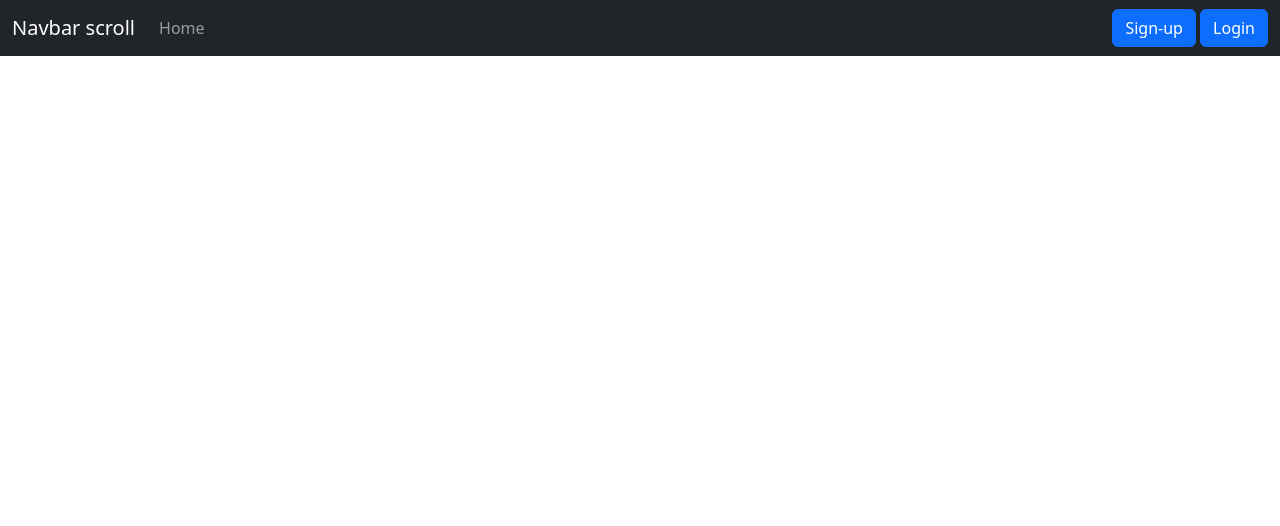
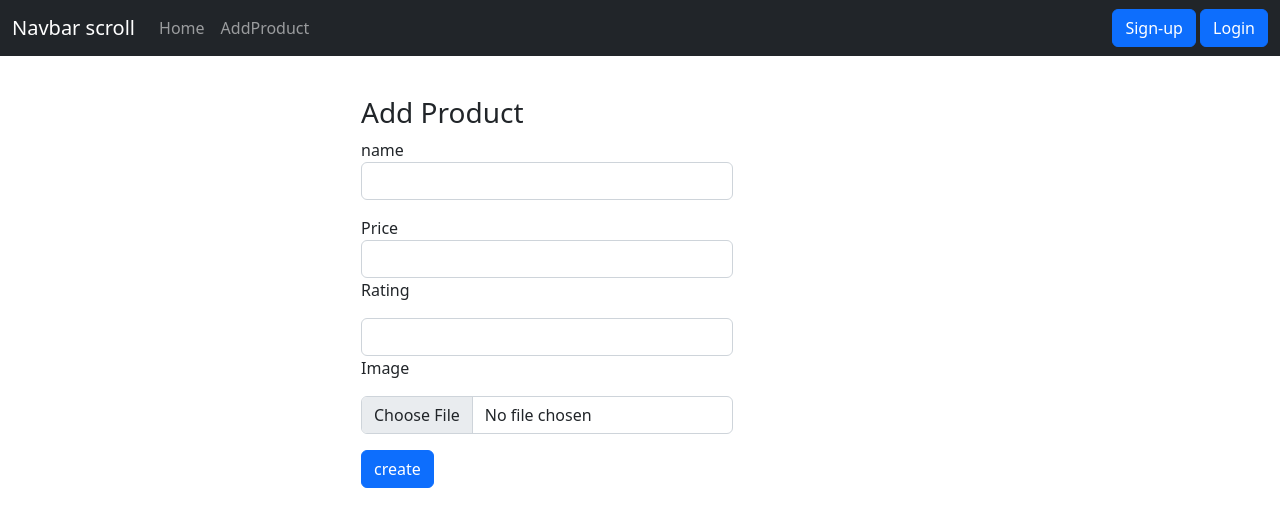
Before and after one commit to ratheeshtechversant/react-product-list, a React (Create React App) app: page /addproduct in a window 1280 px wide. Shown: the top 526 px of the page. Built offline with nearby package versions, Linux system fonts and the light colour scheme.

Commit message:
file upload completed

```diff
--- /dev/null
+++ b/src/components/AddProduct.js
@@ -0,0 +1,61 @@
+import React ,{useState} from 'react'
+import { Container } from 'react-bootstrap'
+import axios from 'axios'
+const AddProduct = () => {
+    function handleSubmit(event){
+        event.preventDefault();
+        const data = new FormData();
+
+        data.append("product[name]",event.target.name.value);
+        data.append("product[price]",event.target.price.value);
+        data.append("product[rating]",event.target.rating.value);
+        data.append("product[image]", event.target.image.files[0]);
+        submitToAPI(data)
+
+    }
+    function submitToAPI(data){
+        fetch('http://127.0.0.1:3000/api/products',{
+            method: "POST",
+            body: data
+        })
+        .then(response => response.json())
+        .then(data => console.log(data))
+        .catch((error) => console.error(error))
+    }
+  return (
+<>
+    <Container>
+        <div>
+            <br/><br/><br/><br/>
+        </div>
+            <div className='col-sm-4 offset-sm-3'>
+            <h3>Add Product</h3>
+            <form onSubmit={(e) => handleSubmit(e)}>
+                <div className="mb-3">
+                <label>name</label>
+                <input type='text' name='name' id='name' className="form-control"/>
+                </div>
+                <div className="mb-3">
+                <label>Price</label>
+                <input type='text' name='price' id='price' className="form-control"/>
+                <label>Rating</label>
+                </div>
+                <div className="mb-3">
+                <input type='text' name='rating' id='rating' className="form-control"/>
+                <label>Image</label>
+                </div>
+                <div className="mb-3">
+                <input type='file' name='image' id='image'  className="form-control"/>
+                </div>
+                <div>
+                <button type='submit' className="btn btn-primary">create</button>
+                </div>
+            </form>
+
+
+      </div>
+      </Container>
+    </>  )
+}
+
+export default AddProduct
--- a/src/components/Login.js
+++ b/src/components/Login.js
@@ -1,4 +1,4 @@
-import React,{useState} from 'react'
+import React,{useState,useEffect} from 'react'
 import { Container } from 'react-bootstrap'
 import axios from 'axios'
 import { useCookies } from 'react-cookie';
@@ -8,7 +8,7 @@ const Login = () => {
     const [email,setEmail] = useState("")
     const [password,setPassword] = useState("")
     const [cookies, setCookie, removeCookie] = useCookies(['user'])
-
+    const [user1,setUser] = useState("")
     function LogIn(){
 
         axios.post('http://localhost:3000/users/sign_in',
@@ -19,22 +19,27 @@ const Login = () => {
         }
         ).then(result => {
             window.alert("Email : "+ result.data.user.email)
-            console.log(result)
-            setCookie('user',[ result.data.user,result.headers.authorization], { path: '/' })
-            console.log(cookies)
+            setUser(result.data)
 
         })
         .catch(error => {
             window.alert(error.response.data.error)
             console.log(error)
         })
+
     }
+    function Show(){
+      // window.alert(user1.image_url.image_url)
+      document.getElementById('email').innerHTML = user1.image_url.email
+      document.getElementById('img').src = user1.image_url.image_url
 
+    }
   return (
     <Container>
         <div>
         <br/><br/><br/><br/>
       </div>
+
       <div className='col-sm-4 offset-sm-3'>
         <h3>Sign In</h3>
         <div className="mb-3">
@@ -82,6 +87,13 @@ const Login = () => {
 
           <h6>
           </h6>
+          <button type="submit" className="btn btn-primary"
+          onClick={Show}>
+            show User
+          </button>
+          <div><h4 id='email'></h4>
+          <img id='img' src='' style={{height: '17rem', width: '14rem'}}/>
+          </div>
     </Container>
   )
 }
--- a/src/components/Navbarhead.js
+++ b/src/components/Navbarhead.js
@@ -4,6 +4,7 @@ import {Routes, Route, Link } from 'react-router-dom';
 import Login from './Login';
 import ProductList from './ProductList';
 import Signup from './Signup';
+import AddProduct from './AddProduct';
 
 const Navbarhead = () => {
 
@@ -20,6 +21,7 @@ const Navbarhead = () => {
             navbarScroll
           >
             <Link to="/" className='nav-link'>Home</Link>
+            <Link to="addproduct" className='nav-link'>AddProduct</Link>
 
           </Nav>
           {/* <Form className="d-flex"> */}
@@ -35,6 +37,7 @@ const Navbarhead = () => {
       <Route path="/" element={<ProductList />} />
       <Route path="signup" element={<Signup />} />
       <Route path="login" element={<Login />} />
+      <Route path="addproduct" element={<AddProduct />} />
     </Routes>
 </>
   );
--- a/src/components/ProductList.js
+++ b/src/components/ProductList.js
@@ -26,15 +26,15 @@ const ProductList = ({product}) => {
           {
 
           products.map((products) => (
-            <div className='col-xl-3 col-lg-4 col-md-6 col-sm-12' key={products.id}>
-            <Card className='mb-3 shadow p-3 mb-5 bg-body rounded' style={{ height: '13rem' }}>
-                {/* <Card.Img variant="top" src="https://cdn.pixabay.com/photo/2015/04/23/22/00/tree-736885_960_720.jpg" /> */}
+            <div className='col-xl-3 col-lg-4 col-md-6 col-sm-12' key={products.attributes.id}>
+            <Card className='mb-3 shadow p-3 mb-5 bg-body rounded' style={{ height: '20rem' }}>
+                <Card.Img variant="top" src={products.attributes.image_url} style={{ height: '10rem', width: '14rem' }}/>
                 <Card.Body>
-                    <Card.Title className='text-success'>{products.name}</Card.Title>
+                    <Card.Title className='text-success'>{products.attributes.name}</Card.Title>
 
-                    <Card.Text>Price:{products.price}
+                    <Card.Text>Price:{products.attributes.price}
                     </Card.Text>
-                    <Card.Text>Rating:{products.rating}
+                    <Card.Text>Rating:{products.attributes.rating}
                     </Card.Text>
                 </Card.Body>
             </Card>
--- a/src/components/Signup.js
+++ b/src/components/Signup.js
@@ -2,28 +2,51 @@ import React ,{useState} from 'react'
 import { Container } from 'react-bootstrap'
 import axios from 'axios'
 const Signup = () => {
-
     const [email,setEmail] = useState("")
     const [password,setPassword] = useState("")
     const [password_confirmation,setPasswordConfirm] = useState("")
 
-    function SignUp(){
+    function handleSubmit(event){
+        event.preventDefault();
+        const data = new FormData();
+
+        data.append("user[email]",email);
+        data.append("user[password]",password);
+        data.append("user[password_confirmation]",password_confirmation);
+        data.append("user[image]", event.target.image.files[0]);
+        submitToAPI(data)
+
+    }
+
+
+
+    function submitToAPI(data){
         if (email !== "" && password !== "" && password_confirmation !==""){
         if(password === password_confirmation){
-            axios.post('http://127.0.0.1:3000/users',
-            {
-            user: {email : email,
-                password :password,
-                password_confirmation : password_confirmation
-                }
+            // axios.post('http://127.0.0.1:3000/users',
+            // {
+            // user: {email : email,
+            //     password :password,
+            //     password_confirmation : password_confirmation,
+            //     image :image
+            //     }
+            // }
+            // ).then(result => {
+            //     window.alert(result.data.message)
+            //     // console.log(result.data.message)
+            // })
+            // .catch(error => {
+            //     window.alert(error)
+            // })
+            fetch('http://127.0.0.1:3000/users',{
+            method: "POST",
+            body: data
+            })
+            .then(response => response.json())
+            .then(data => console.log(data))
+            .catch((error) => console.error(error))
+
             }
-            ).then(result => {
-                window.alert(result.data.message)
-                // console.log(result.data.message)
-            })
-            .catch(error => {
-                window.alert(error)
-            })}
             else{
                 window.alert("password mismatch")
 
@@ -42,6 +65,7 @@ const Signup = () => {
         </div>
             <div className='col-sm-4 offset-sm-3'>
             <h3>Sign Up</h3>
+            <form onSubmit={(e) => handleSubmit(e)}>
 
                 <div className="mb-3">
                     <label>Email address</label>
@@ -77,15 +101,20 @@ const Signup = () => {
 
                 />
                 </div>
+                <div className="mb-3">
+                <label>Image</label>
+                <input type='file' name='image' id='image' />
+                </div>
                 <div className="d-grid">
-                <button type="submit" className="btn btn-primary"
-                onClick={SignUp}>
+                <button type="submit" className="btn btn-primary">
                     Sign Up
                 </button>
                 </div>
         <p className="forgot-password text-right">
           Already registered <a href="/sign-in">sign in?</a>
         </p>
+        </form>
+
       </div>
       </Container>
     </>
```
